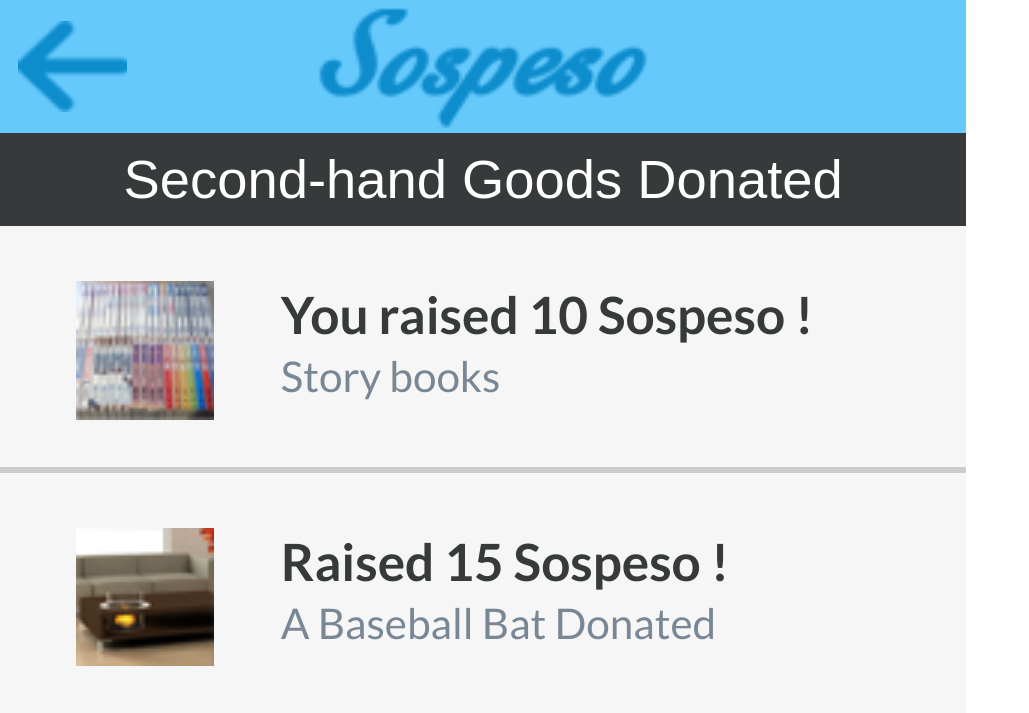
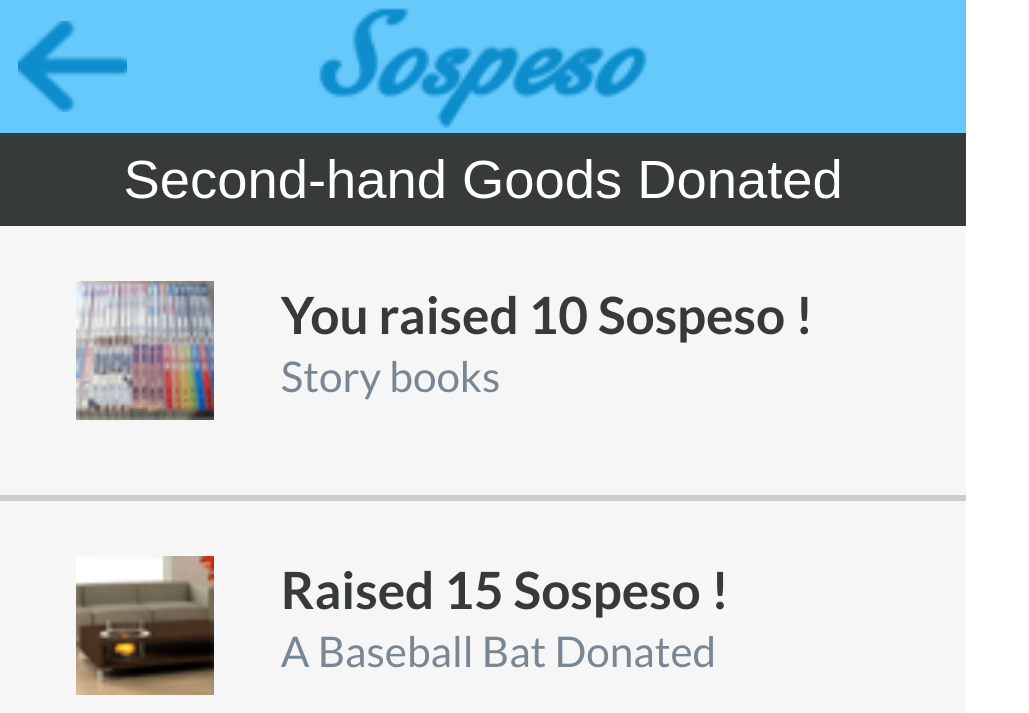
Before and after one commit to luffykai/WhereIsGG, a PHP site: page /history-test/history.html in a window 1280 px wide. Shown: the top 713 px of the page, without its empty margins (0-1029 px from the left). Run offline with PHP 8.4, Linux system fonts and the light colour scheme.

Commit message:
sospeso list height

```diff
--- a/history-test/history.css
+++ b/history-test/history.css
@@ -24,3 +24,7 @@
 body {
 	zoom: 302%;
 }
+
+.row{
+	height: 50px;
+}
--- a/history-test/history.html
+++ b/history-test/history.html
@@ -21,7 +21,7 @@
 
 	<div class="todo" id="todo-table">
             <ul>
-              <li class="">
+              <li class="row">
                 <div class="todo-icon">
                 	<img src="image/provided_img_book.png">
                 </div>
```
